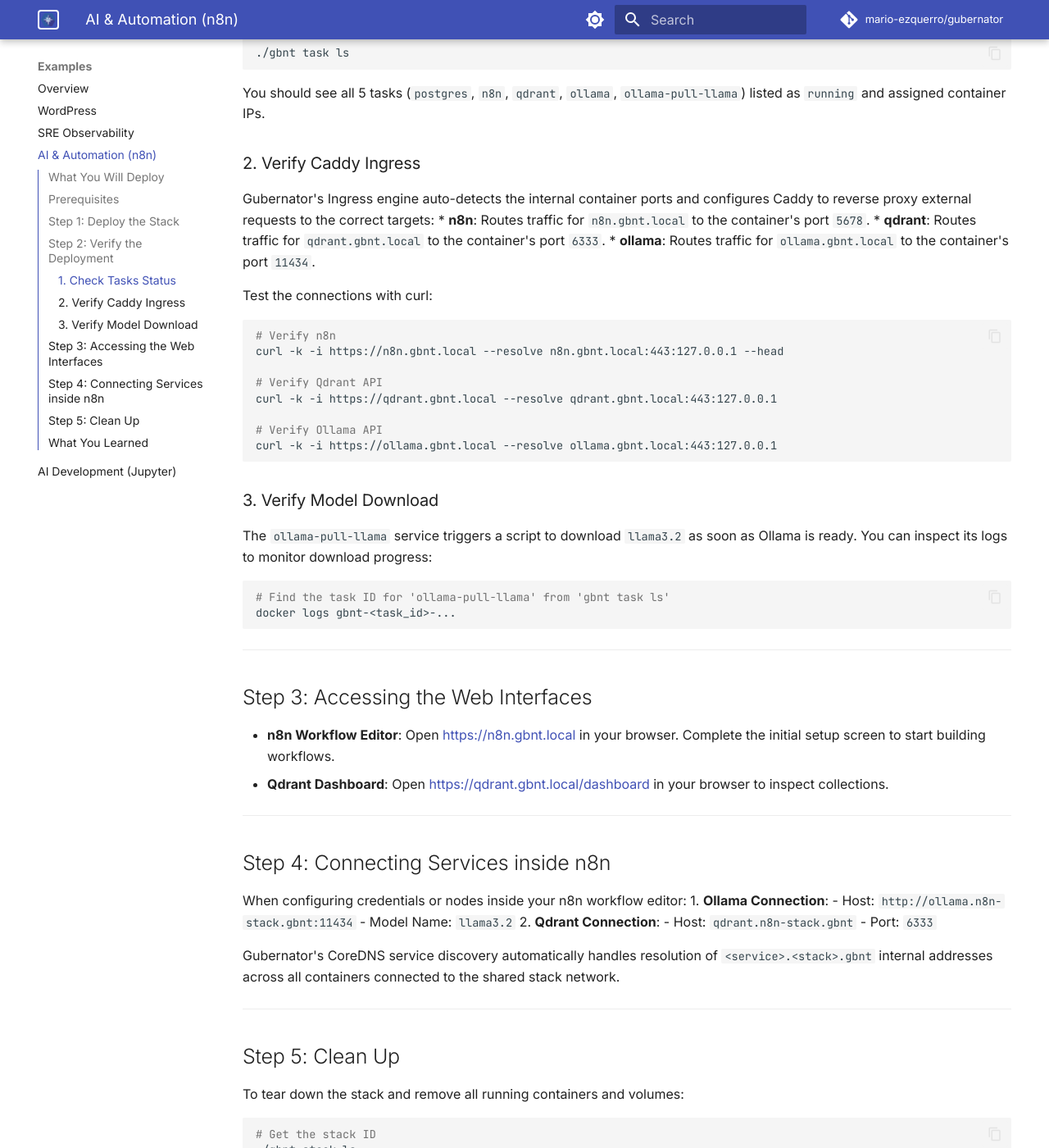
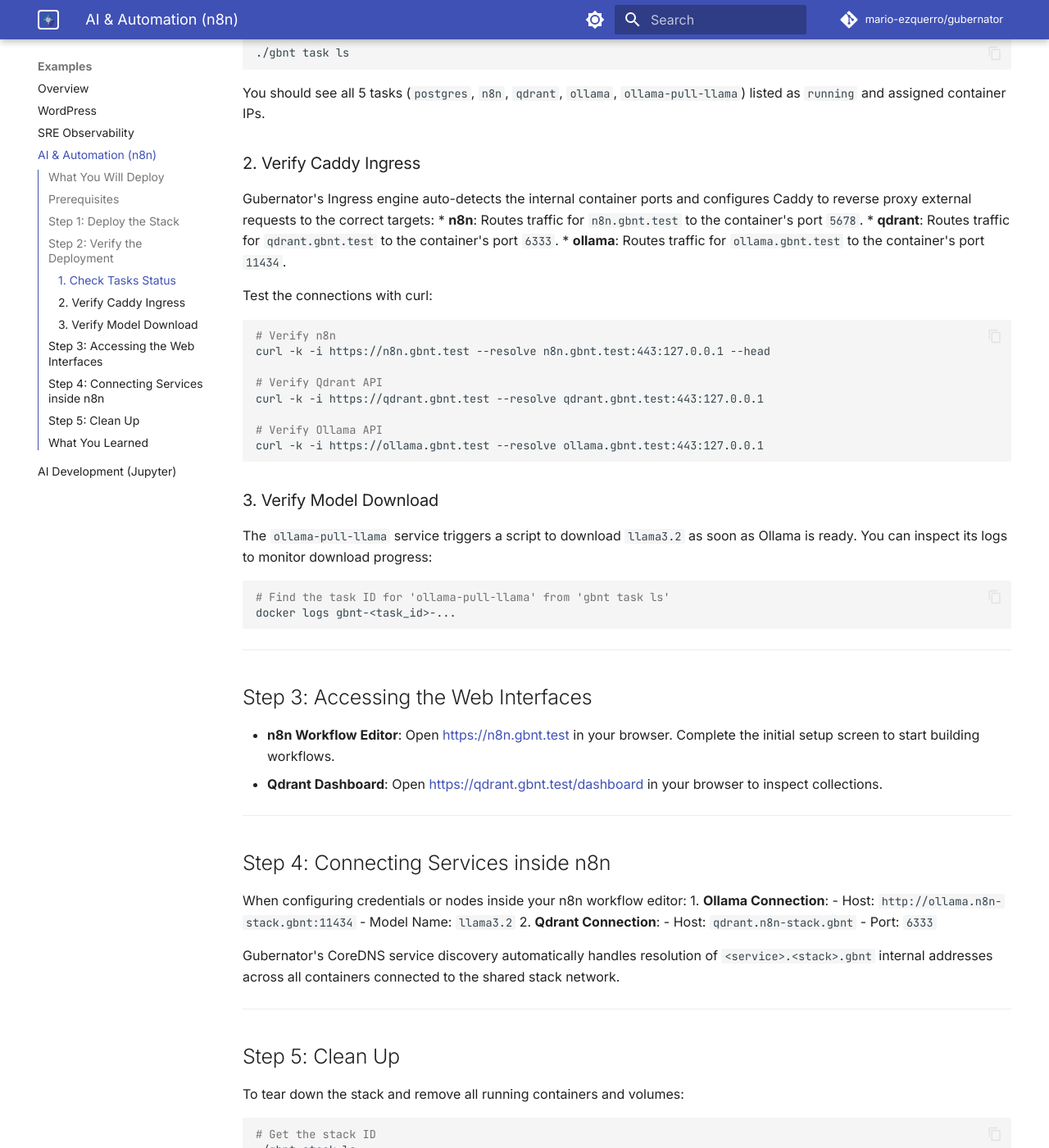
Before and after one commit to mario-ezquerro/gubernator, an MkDocs documentation site: the page built from docs/example-n8n.md, in a window 1280 px wide and 1400 px high, scrolled down 1357 px. Shown: the whole window at 82% size. Built offline with MkDocs 1.6.1 and Material for MkDocs 9.7.7, drawn with Linux system fonts in a browser that asks for light colours; comment, search, counter and statistics services are not loaded; some of the changed text lies outside the part shown.

Commit message:
fix: Auto-resolve *.gbnt.test to localhost in CoreDNS and update docs

````diff
--- a/docs/example-n8n.md
+++ b/docs/example-n8n.md
@@ -20,9 +20,9 @@
 ## Prerequisites
 
 - **Gubernator** running on your manager node with Caddy Ingress and CoreDNS enabled.
-- Add the following domains to your local `/etc/hosts` file (or set up wildcard DNS resolution for `*.gbnt.local`):
+- Add the following domains to your local `/etc/hosts` file (or set up wildcard DNS resolution for `*.gbnt.test`):
   ```bash
-  127.0.0.1 n8n.gbnt.local qdrant.gbnt.local ollama.gbnt.local
+  127.0.0.1 n8n.gbnt.test qdrant.gbnt.test ollama.gbnt.test
   ```
 
 ---
@@ -54,20 +54,20 @@
 
 ### 2. Verify Caddy Ingress
 Gubernator's Ingress engine auto-detects the internal container ports and configures Caddy to reverse proxy external requests to the correct targets:
-* **n8n**: Routes traffic for `n8n.gbnt.local` to the container's port `5678`.
-* **qdrant**: Routes traffic for `qdrant.gbnt.local` to the container's port `6333`.
-* **ollama**: Routes traffic for `ollama.gbnt.local` to the container's port `11434`.
+* **n8n**: Routes traffic for `n8n.gbnt.test` to the container's port `5678`.
+* **qdrant**: Routes traffic for `qdrant.gbnt.test` to the container's port `6333`.
+* **ollama**: Routes traffic for `ollama.gbnt.test` to the container's port `11434`.
 
 Test the connections with curl:
 ```bash
 # Verify n8n
-curl -k -i https://n8n.gbnt.local --resolve n8n.gbnt.local:443:127.0.0.1 --head
+curl -k -i https://n8n.gbnt.test --resolve n8n.gbnt.test:443:127.0.0.1 --head
 
 # Verify Qdrant API
-curl -k -i https://qdrant.gbnt.local --resolve qdrant.gbnt.local:443:127.0.0.1
+curl -k -i https://qdrant.gbnt.test --resolve qdrant.gbnt.test:443:127.0.0.1
 
 # Verify Ollama API
-curl -k -i https://ollama.gbnt.local --resolve ollama.gbnt.local:443:127.0.0.1
+curl -k -i https://ollama.gbnt.test --resolve ollama.gbnt.test:443:127.0.0.1
 ```
 
 ### 3. Verify Model Download
@@ -81,8 +81,8 @@
 
 ## Step 3: Accessing the Web Interfaces
 
-- **n8n Workflow Editor**: Open [https://n8n.gbnt.local](https://n8n.gbnt.local) in your browser. Complete the initial setup screen to start building workflows.
-- **Qdrant Dashboard**: Open [https://qdrant.gbnt.local/dashboard](https://qdrant.gbnt.local/dashboard) in your browser to inspect collections.
+- **n8n Workflow Editor**: Open [https://n8n.gbnt.test](https://n8n.gbnt.test) in your browser. Complete the initial setup screen to start building workflows.
+- **Qdrant Dashboard**: Open [https://qdrant.gbnt.test/dashboard](https://qdrant.gbnt.test/dashboard) in your browser to inspect collections.
 
 ---
 
````
Also changed, not shown: docs/compose.md (+2 -2 lines), docs/example-jupyter.md (+3 -3 lines), docs/example-wordpress.md (+2 -2 lines), 3 other files.
